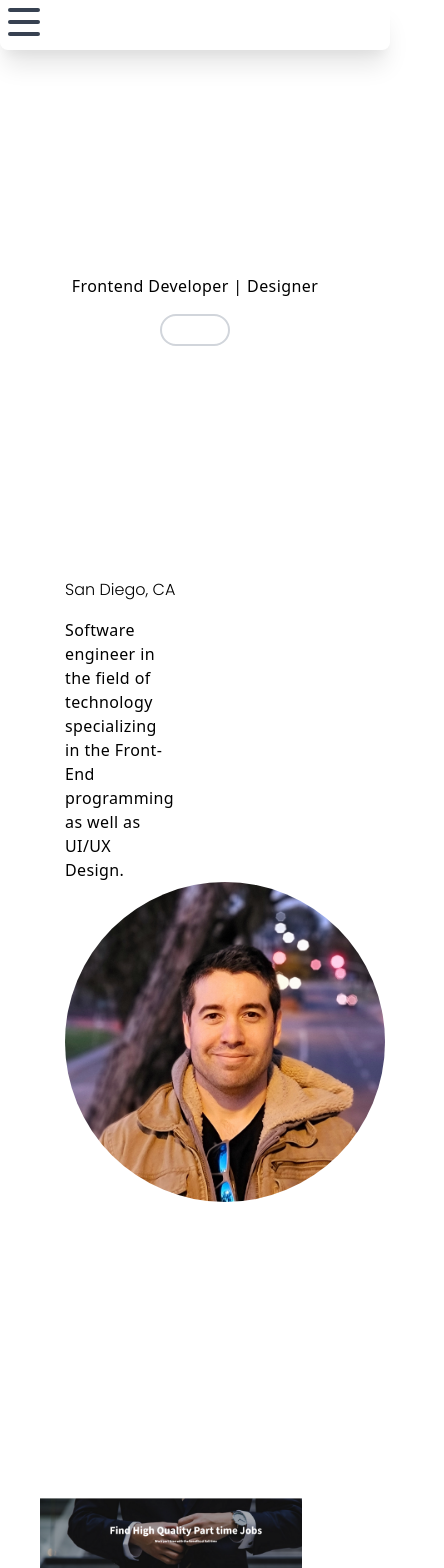
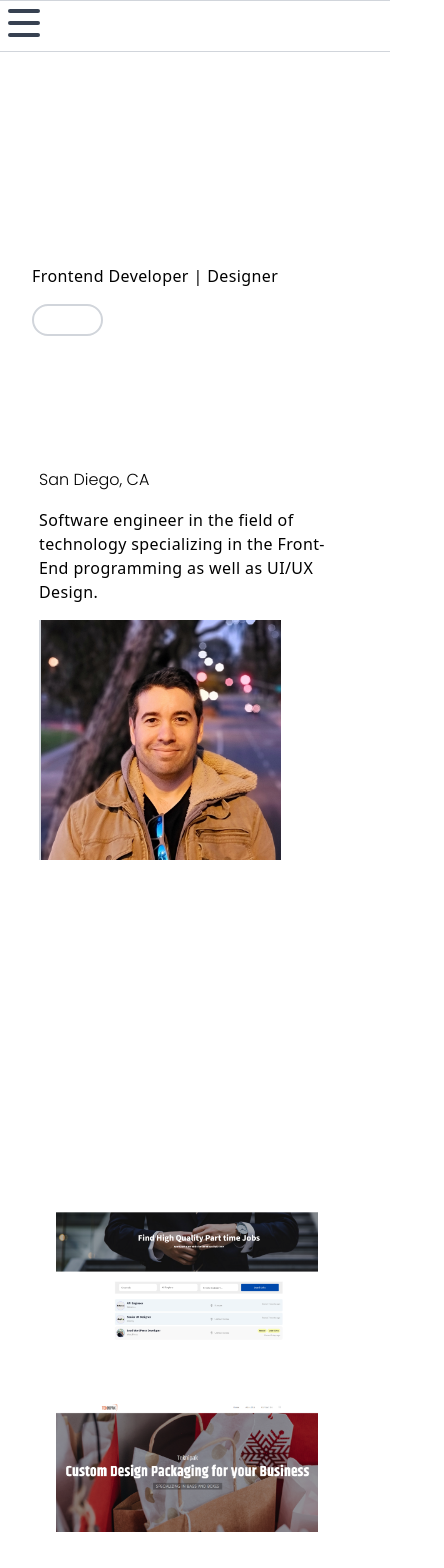
Before and after one commit to skystanoyevitch/sky-portfolio, a React (Create React App) app: page / in a window 390 px wide. Shown: the top 1568 px of the page, 444 px wide, since content can reach past the window. Built offline with nearby package versions, Linux system fonts and the light colour scheme.

Commit message:
mobile: ui fixes

```diff
--- a/src/Layout/Navigation/Nav.jsx
+++ b/src/Layout/Navigation/Nav.jsx
@@ -36,7 +36,7 @@ export const Nav = ({ navLinks }) => {
   return (
     // Desktop Navigation Top Menu
     <div className="md:flex md:flex-col">
-      <div className="">
+      <div className="border-b">
         <nav className="container mx-auto hidden md:visible md:flex md:justify-center md:place-items-center md:p-2 lg:p-4">
           <div className="text-xl lg:text-2xl font-poppins font-bold flex-1">
             <span className="bg-gradient-to-r from-cyan-500 via-indigo-500 to-[#e75d48] bg-clip-text text-transparent">
@@ -61,7 +61,7 @@ export const Nav = ({ navLinks }) => {
 
       {/* Mobile Navigation Hamburger Menu */}
       <div
-        className={`md:hidden container mx-auto flex flex-col items-start bg-white z-40 shadow-xl shadow-gray-300 rounded-lg`}
+        className={`md:hidden container mx-auto flex flex-col items-start border-b`}
       >
         <div className=" rounded-lg flex justify-between">
           <div className=" p-2 rounded-lg">
--- a/src/Pages/Home/Components/AboutMe.jsx
+++ b/src/Pages/Home/Components/AboutMe.jsx
@@ -3,9 +3,9 @@ import React from "react";
 function AboutMe() {
   return (
     <>
-      <section className="container mx-auto w-2/3 md:flex md:flex-row md:justify-center mb-20">
-        <div className="md:flex md:flex-col md:justify-center w-1/2">
-          <h2 className="text-3xl md:text-4xl font-poppins font-semibold bg-clip-text text-transparent bg-gradient-to-r from-cyan-500 via-indigo-500 to-[#e75d48]">
+      <section className="container mx-auto w-4/5 lg:w-2/3 md:flex md:flex-row md:justify-center mb-20 divide-x-2 ">
+        <div className="md:flex md:flex-col md:justify-center md:w-1/2">
+          <h2 className="text-2xl md:text-4xl font-poppins font-semibold bg-clip-text text-transparent bg-gradient-to-r from-cyan-500 via-indigo-500 to-[#e75d48]">
             Some Info about me...
           </h2>
           <p className="md:text-lg text-[#e75d48] font-light font-poppins">
@@ -17,7 +17,7 @@ function AboutMe() {
           </p>
         </div>
         <div className="">
-          <div className="bg-profileImg h-80 w-80 bg-cover bg-center bg-no-repeat rounded-full"></div>
+          <div className="bg-profileImg h-60 w-60 mt-4 md:mt-0 md:h-60 md:w-60 bg-cover bg-center bg-no-repeat md:ml-6"></div>
         </div>
       </section>
     </>
--- a/src/Pages/Home/Components/ContactComponent.jsx
+++ b/src/Pages/Home/Components/ContactComponent.jsx
@@ -29,7 +29,7 @@ function ContactComponent() {
 
   return (
     <div
-      className="p-8 container mx-auto lg:max-w-3xl mb-12 lg:mb-24"
+      className="p-8 container mx-auto w-2/3 lg:max-w-3xl mb-12 lg:mb-24"
       id="section-contact"
     >
       <div className="mx-auto lg:max-w-lg text-center mt-12 lg:mt-24 lg:mb-10">
--- a/src/Pages/Home/Components/Hero.jsx
+++ b/src/Pages/Home/Components/Hero.jsx
@@ -11,16 +11,16 @@ function Hero() {
   return (
     <div className="w-screen h-96 flex flex-col justify-center md:h-screen">
       <div className="lg:h-full">
-        <div className="container mx-auto flex flex-col lg:justify-center text-center lg:flex-row p-8 lg:p-8 xl:p-0 lg:h-full">
-          <div className="flex flex-col justify-center container mx-auto max-w-sm md:max-w-md lg:min-w-full">
-            <h1 className=" text-6xl md:text-8xl font-poppins font-bold animate-text bg-clip-text text-transparent bg-gradient-to-r from-cyan-500 via-indigo-500 to-[#e75d48]">
+        <div className="container mx-auto flex flex-col lg:justify-center md:text-center lg:flex-row p-8 lg:p-8 xl:p-0 lg:h-full">
+          <div className="flex flex-col justify-center container mx-auto max-w-sm md:max-w-lg lg:min-w-full">
+            <h1 className=" text-5xl md:text-7xl font-poppins font-bold animate-text bg-clip-text text-transparent bg-gradient-to-r from-cyan-500 via-indigo-500 to-[#e75d48]">
               Sky Stanoyevitch
             </h1>
-            <p className="text-md font-light py-4 lg:text-2xl tracking-wide text-[#9CCDE9]">
+            <p className="text-md md:text-xl font-light py-4 lg:text-2xl tracking-wide text-[#9CCDE9]">
               Frontend Developer{" "}
               <span className="text-[#e75d48] font-normal"> | </span> Designer
             </p>
-            <div className="flex justify-center">
+            <div className="md:flex md:justify-center">
               <a href="#section-contact" onClick={(e) => e.preventDefault}>
                 <button className="rounded-full flex fill-white hover:fill-orange-500 hover:bg-white hover:text-[#e75d48] hover:border-2 hover:border-[#e75d48] bg-[#e75d48] border-2 border-[#e75d48] py-1 px-2 md:p-2 lg:px-6 lg:py-2 text-white text-sm md:text-base">
                   Contact
--- a/src/Pages/Home/Components/Portfolio.jsx
+++ b/src/Pages/Home/Components/Portfolio.jsx
@@ -32,18 +32,18 @@ function Portfolio() {
         </h1>
       </div>
 
-      <div className="container mx-auto lg:max-w-4xl md:space-y-0 md:flex md:flex-row md:space-x-6 lg:space-x-16">
+      <div className="container mx-auto lg:max-w-4xl md:space-y-0 flex flex-col space-y-16 md:flex md:flex-row md:space-x-6 lg:space-x-16">
         {allProjects.map((project, key) => {
           return (
             <ul
               key={key.id}
               className="container mx-auto px-8 lg:px-0 space-y-10"
             >
-              <li className="h-40 w-full md:h-52 lg:h-80 lg:w-full">
+              <li className="h-32 w-full md:h-52 lg:h-80 lg:w-full">
                 <div className="h-full w-full p-[0.8px] bg-gradient-to-r from-cyan-500 via-indigo-500 to-[#e75d48]">
                   <div className="h-full w-full relative bg-[#1A1D25]">
                     <div
-                      className={`${project.thumbnail} absolute h-full w-full my-10 md:my-0 right-6 bottom-6`}
+                      className={`${project.thumbnail} absolute h-full w-full md:my-0 right-2 bottom-2 md:right-4 md:bottom-4 lg:right-6 lg:bottom-6`}
                     ></div>
                   </div>
                 </div>
```
